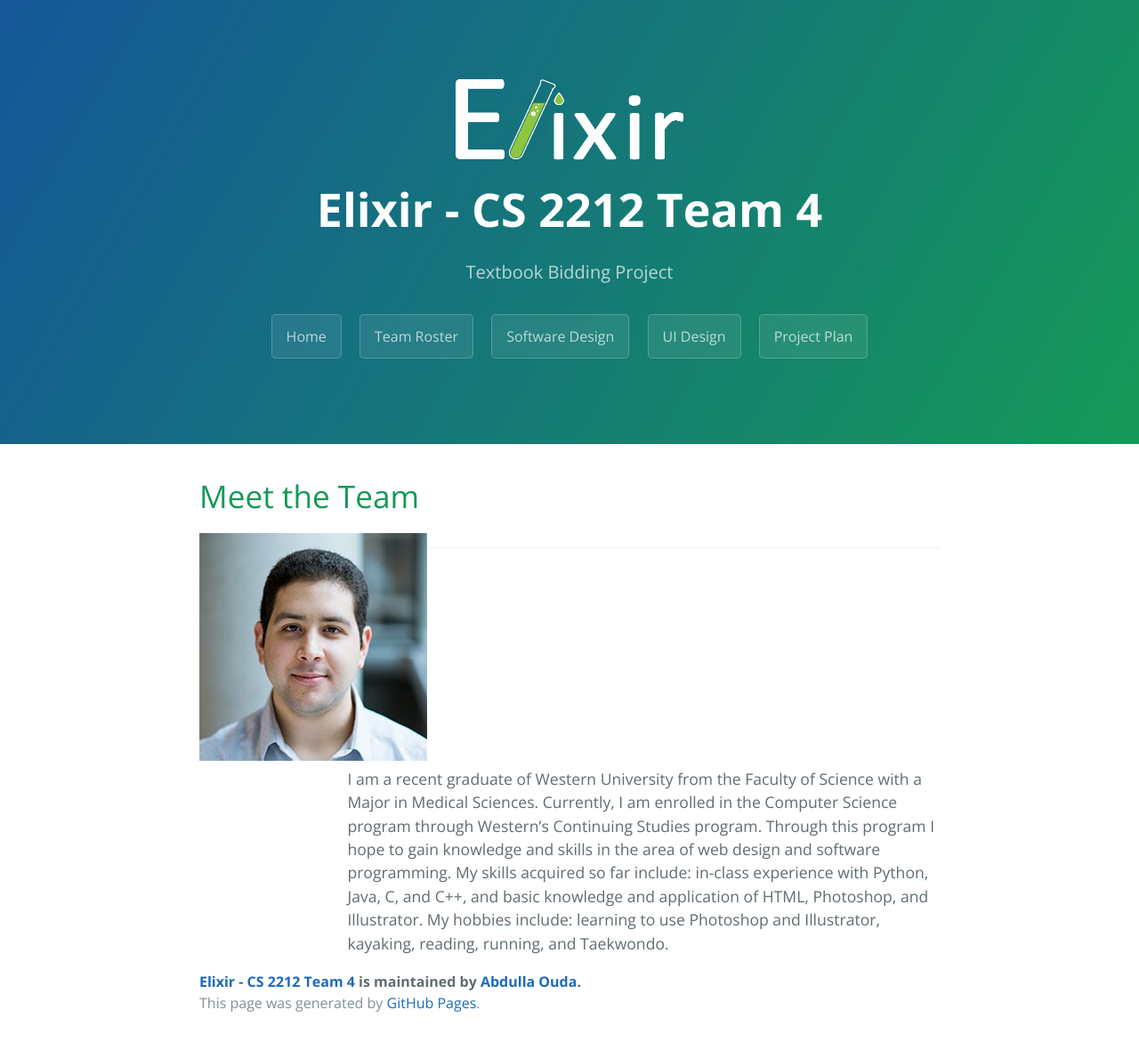
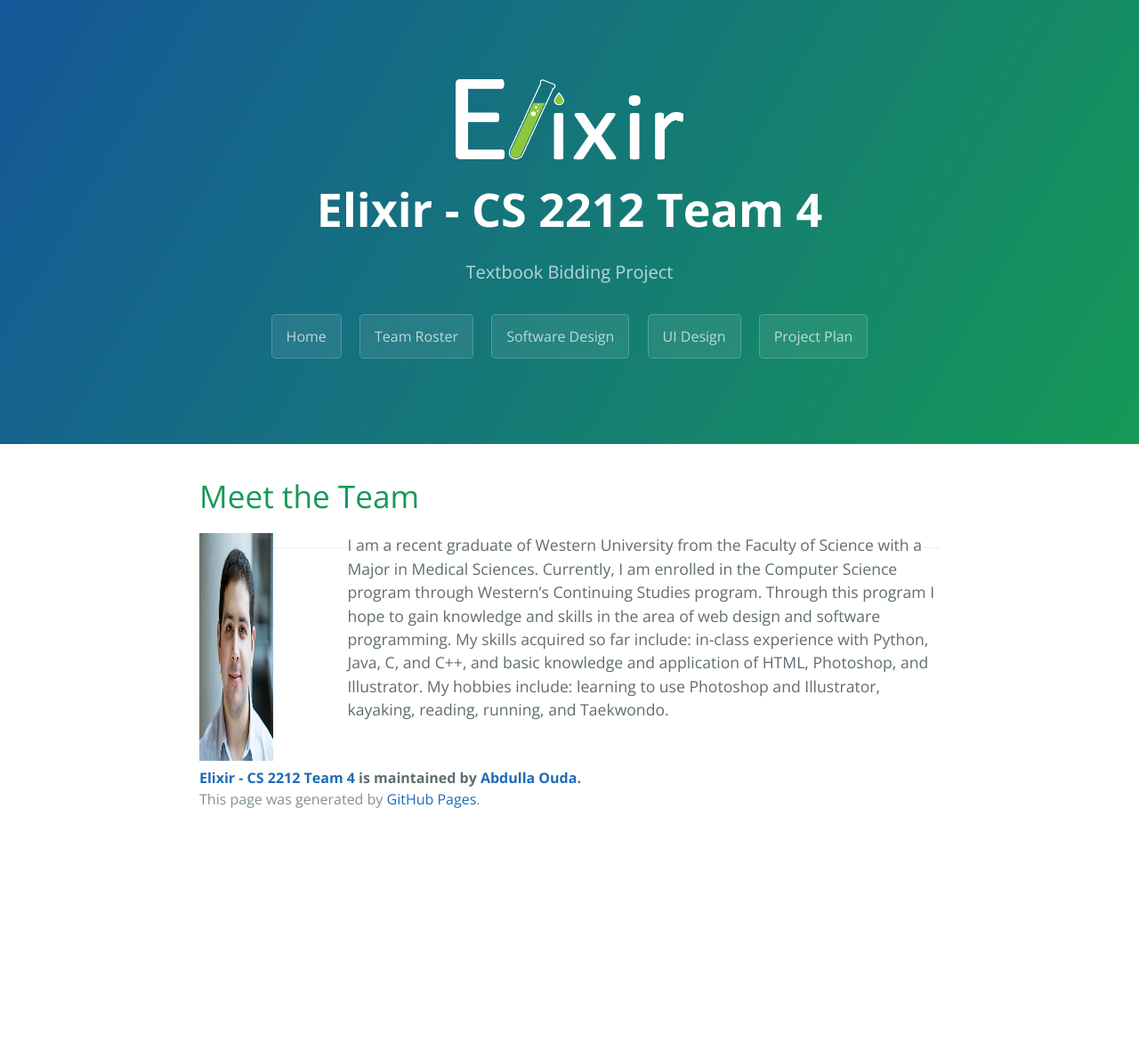
Before and after one commit to zpan45/textbook.town, a Jekyll site: the page built from docs/roster.html, in a window 1280 px wide. Shown: the whole page at 89% size. Built offline with Jekyll 4.4.1, drawn with Linux system fonts in a browser that asks for light colours; after the commit the page ends 942 px from its top, so only the background shows below that.

Commit message:
Update roster.html

```diff
--- a/docs/roster.html
+++ b/docs/roster.html
@@ -7,7 +7,7 @@ title: {{ site.name }}
   <body>
     <h1> Meet the Team </h1>
     <div class="person1" style="float:left; display:inline-block; ">
-        <span style="float:left;width: 100%;">
+        <span style="float:left;width: 10%;">
             <img src="images/Abdulla.jpg" width="256" height="256" />
         </span>
         <span style="float:right;width: 80%;">
```
